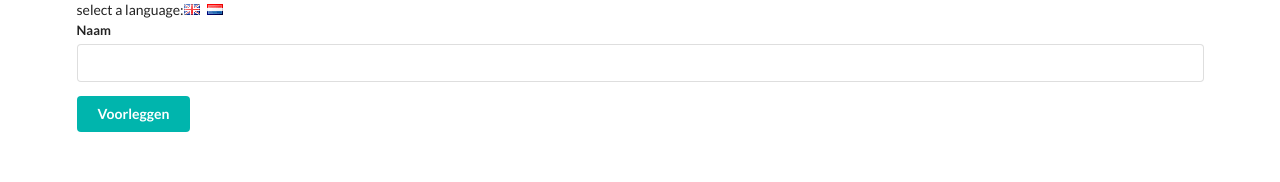
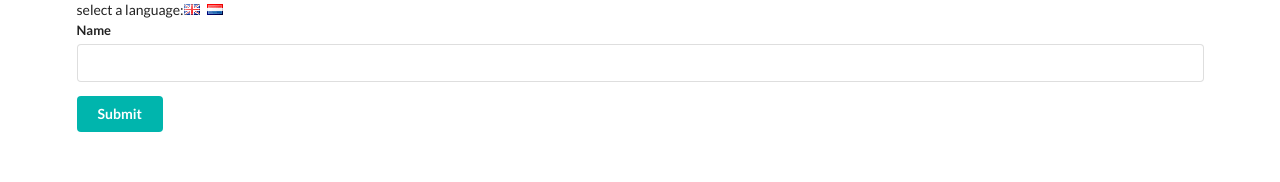
Before and after one commit to BarriF13/translate-form, a React (Create React App) app: page / in a window 1280 px wide. Shown: the top 182 px of the page. Built offline with nearby package versions, Linux system fonts and the light colour scheme.

Commit message:
connect field and button to the store

```diff
--- a/src/components/Button.js
+++ b/src/components/Button.js
@@ -20,16 +20,16 @@
 
 //------------ using Consumer method
 export class Button extends Component {
-
-  renderSubmit(value) {
-    return value === 'english' ? 'Submit' : 'Voorleggen';
+// language used to call value
+  renderSubmit(language) {
+    return language === 'english' ? 'Submit' : 'Voorleggen';
   }
   renderButton(color) {
     return (
       <button className={`ui button ${color}`}>
         <LanguageContext.Consumer>
 
-          {(value) => this.renderSubmit(value)}
+          {({ language }) => this.renderSubmit(language)}
         </LanguageContext.Consumer>
       </button>
     );
--- a/src/components/Field.js
+++ b/src/components/Field.js
@@ -6,7 +6,7 @@
 class Field extends Component {
   static contextType = LanguageContext;
   render() {
-    const text = this.context === 'english' ? 'Name': 'Naam';
+    const text = this.context.language === 'english' ? 'Name': 'Naam';
     return (
 
       <div className="ui field">
```
